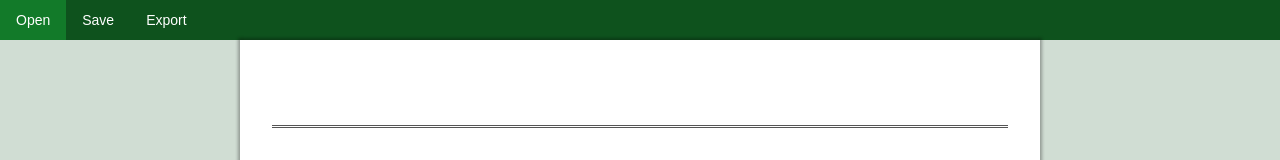
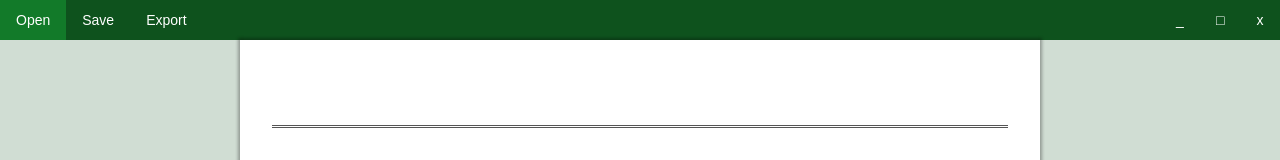
Before and after one commit to kusa-mochi/mochi-memo-pad, a Vue app in the folder src/: page / in a window 1280 px wide. Shown: the top 160 px of the page. Built offline with nearby package versions, Linux system fonts and the light colour scheme.

Commit message:
solve the conflict.

```diff
--- a/src/src/components/MemoHeader.vue
+++ b/src/src/components/MemoHeader.vue
@@ -22,11 +22,16 @@
         >{{this.$store.state.title}}</span>-->
       </div>
     </div>
-    <div class="memo-header__right"></div>
+    <div class="memo-header__right">
+      <button class="minimize-button" v-on:click="Minimize">_</button>
+      <button class="maximize-button" v-on:click="Maximize">□</button>
+      <button class="close-button" v-on:click="Close">x</button>
+    </div>
   </div>
 </template>
 
 <script>
+import { ipcRenderer } from "electron";
 import Editable from "./EditorComponents/Editable.vue";
 
 export default {
@@ -114,7 +119,7 @@ export default {
       this.$store.dispatch("updateIsDataSavedFlag", true);
     },
     Export() {
-      window.print();
+      ipcRenderer.send("print-to-pdf", this.$store.state.title);
       return;
 
       // let html = "<!DOCTYPE html><html><head>";
@@ -165,6 +170,15 @@ export default {
     },
     OnTitleUpdated(newString) {
       this.$store.dispatch("updateTitle", newString);
+    },
+    Minimize() {
+      ipcRenderer.send("window-min");
+    },
+    Maximize() {
+      ipcRenderer.send("window-max");
+    },
+    Close() {
+      window.close();
     }
   },
   components: {
@@ -253,6 +267,13 @@ export default {
     flex-wrap: nowrap;
     justify-content: flex-end;
     align-items: flex-start;
+
+    .minimize-button,
+    .maximize-button,
+    .close-button {
+      @include header_button();
+      width: $header_height;
+    }
   }
 }
 
```
Also changed, not shown: src/src/background.js (+25 -4 lines).
